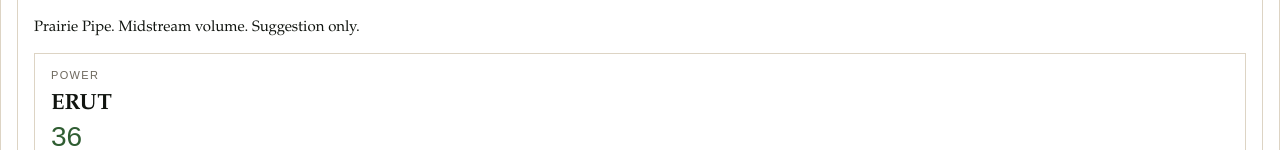
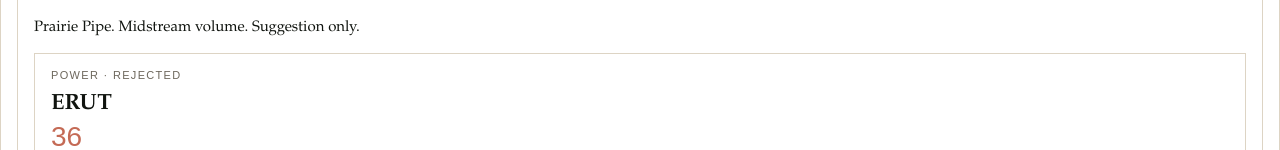
Before and after one commit to TAM-DS/investment-gems, a plain HTML site: page docs/index.html in a window 1280 px wide. Shown: the part 650-800 px from the top of the page. Drawn offline with Linux system fonts and the light colour scheme.

Commit message:
Match the gem dashboard to the hurdle test.

```diff
--- a/docs/index.html
+++ b/docs/index.html
@@ -34,7 +34,7 @@
   <article><div class="book">US equities</div><h2>NGRD</h2><div class="score watch">56</div><p>Nova Grid. Contracted backlog. Invalidation: next filing misses the fixture fact.</p></div>
   <article><div class="book">Commodity-linked</div><h2>HLNG</h2><div class="score watch">56</div><p>Harbor LNG. Gas-linked cash flow. The equity is not a Henry Hub position.</p></div>
   <article><div class="book">Commodity-linked</div><h2>PPIPE</h2><div class="score watch">55</div><p>Prairie Pipe. Midstream volume. Suggestion only.</p></div>
-  <article><div class="book">Power</div><h2>ERUT</h2><div class="score watch">36</div><p>ERCOT Utility. Below the promoted set if the limit is three. Hub price is not the equity.</p></div>
+  <article><div class="book">Power · rejected</div><h2>ERUT</h2><div class="score drop">36</div><p>ERCOT Utility. Below the hurdle. A hub price is not the equity.</p></article>
   <article><div class="book">Rejected</div><h2>STALE</h2><div class="score drop">Stale</div><p>Old Chemical. Filing as-of 15 Jan 2026. Not promoted.</p></div>
   <article><div class="book">Rejected</div><h2>MEME</h2><div class="score drop">Below hurdle</div><p>Headline Metals. Story without a filing fact.</p></div>
 </div>
```
